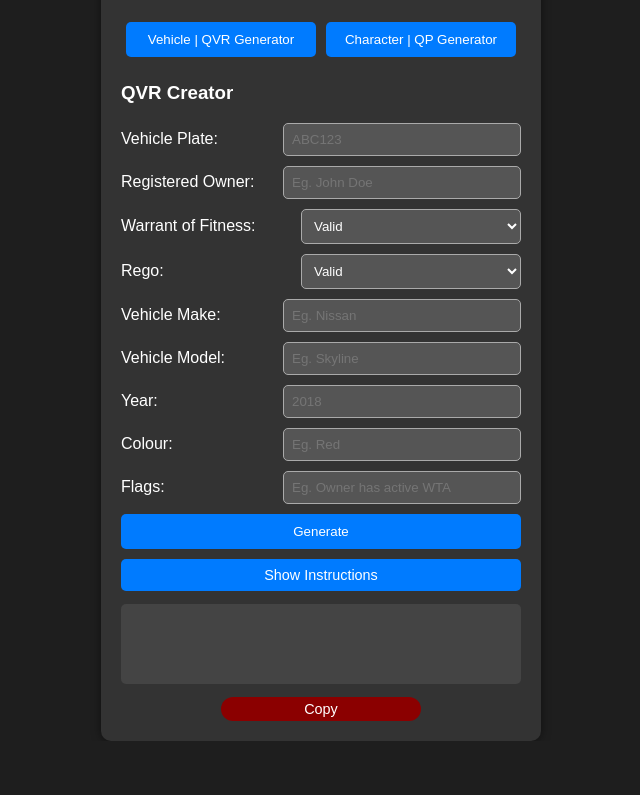
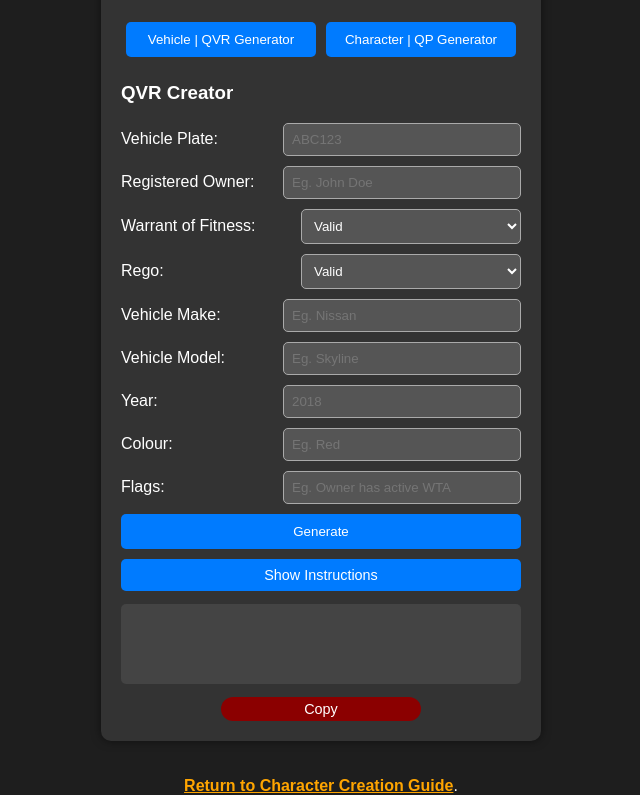
Before and after one commit to NZDurriez/QP-QVR-GENERATOR, a plain HTML site: page index.html in a window 1280 px wide. Shown: the part 71-866 px from the top of the page, without its empty margins (319-959 px from the left). Before the commit the page ends 812 px from the top, so only its background shows below. Drawn offline with Linux system fonts and the light colour scheme.

Commit message:
Update index.html

```diff
--- a/index.html
+++ b/index.html
@@ -140,7 +140,8 @@
       </div>
     </div>
   </div>
-
+  <br></br>
+ <center><b><a href="https://nzdurriez.github.io/CharacterCreation/" target="_self" style="color:orange;">Return to Character Creation Guide</a></b>.</center>
   <script src="script.js"></script>
 </body>
 </html>
```
